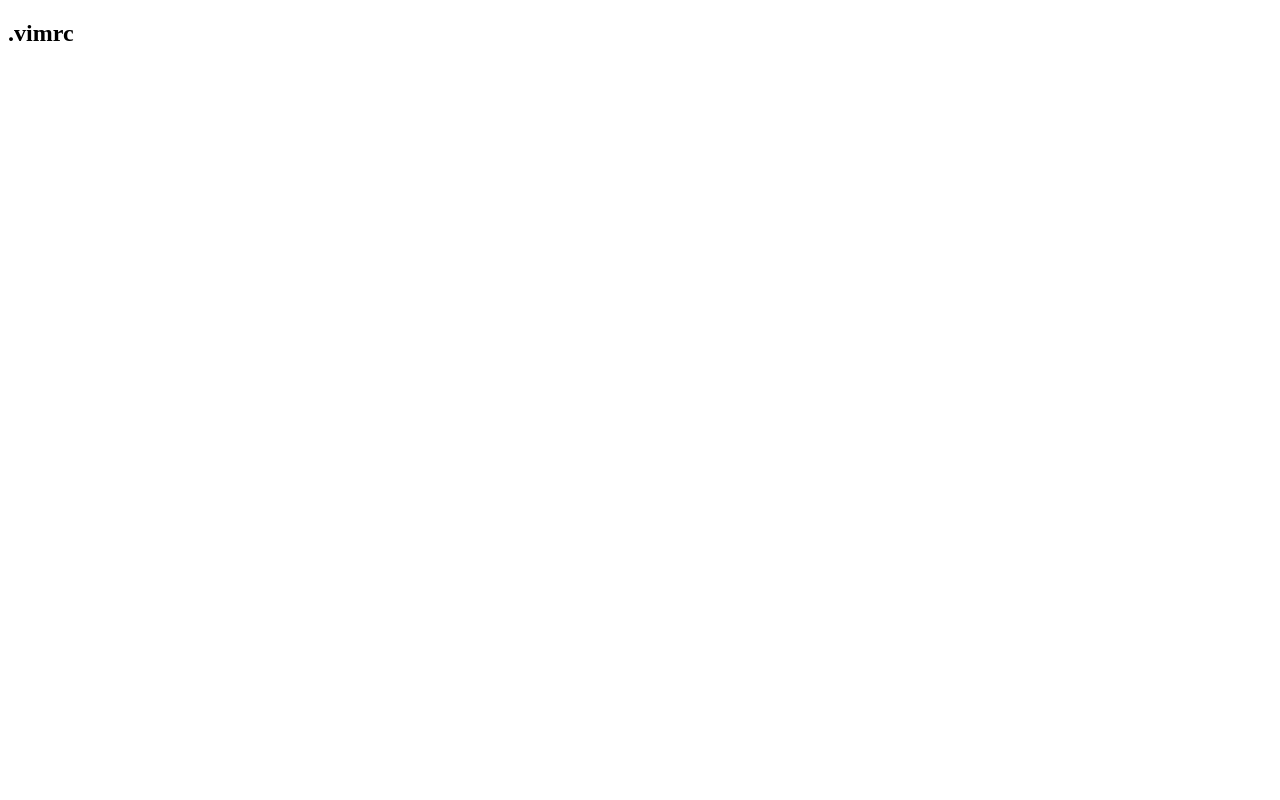
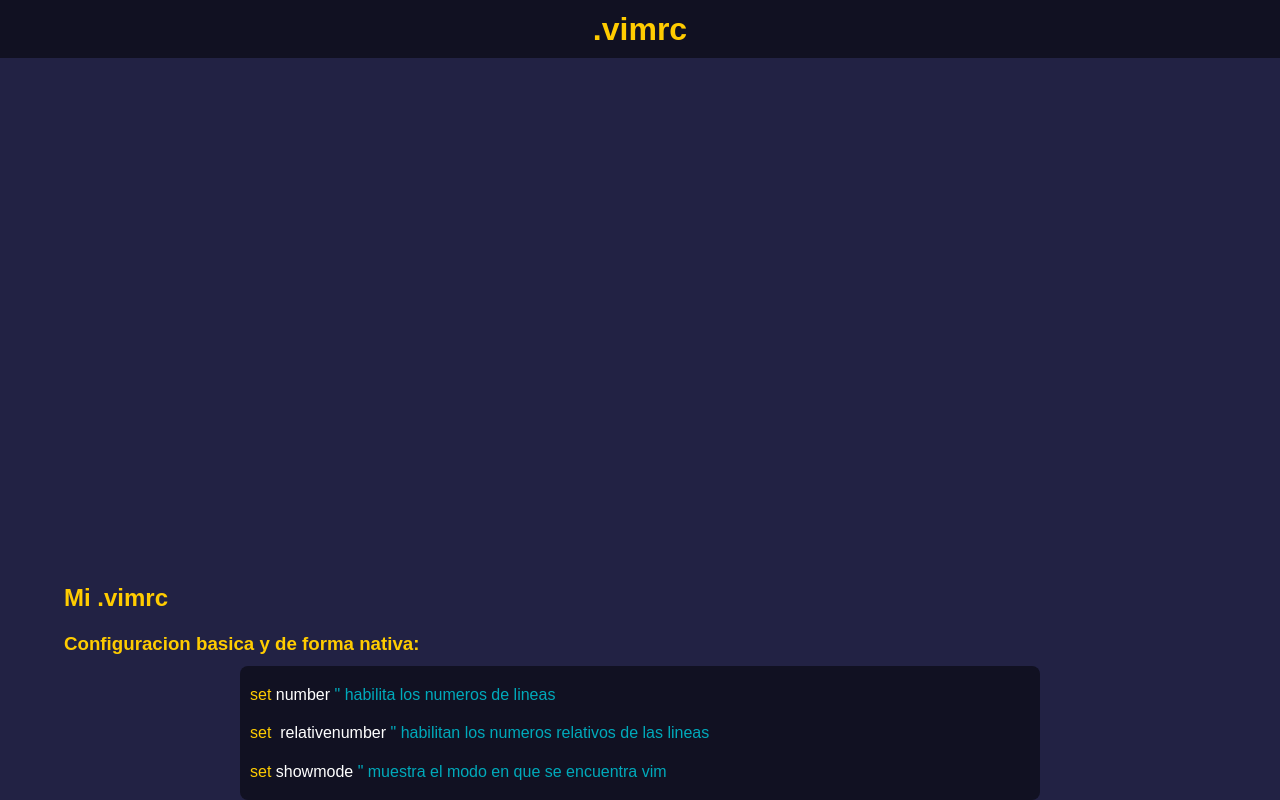
Before and after one commit to c0raje/vimrc, a plain HTML site: page index.html in a window 1280 px wide. Drawn offline with Linux system fonts and the light colour scheme.

Commit message:
modificados:     index.html 	modificados:     styles.css

```diff
--- a/index.html
+++ b/index.html
@@ -8,7 +8,22 @@
 </head>
 <body>
   <header>
-    <h2>.vimrc</h2>
+    <h1>.vimrc</h1>
   </header>
+  <main>
+    <section>
+      <h2>Mi .vimrc</h2>
+      <article>
+        <h3>Configuracion basica y de forma nativa:</h3>
+        <pre><code>
+<span class="amarillo">set </span>number <span class="azul">" habilita los numeros de lineas</span>
+
+<span class="amarillo">set </span> relativenumber<span class="azul"> " habilitan los numeros relativos de las lineas</span>
+
+<span class="amarillo">set </span>showmode <span class="azul">" muestra el modo en que se encuentra vim</span>
+        </code></pre>
+      </article>
+    </section>
+  </main>
 </body>
 </html>
--- a/styles.css
+++ b/styles.css
@@ -1 +1,84 @@
-body {}
+* {
+  font-family: sans-serif;
+  list-style: none;
+  text-decoration: none;
+  margin: 0;
+  padding: 0;
+  line-height: 1.2;
+  border: none;
+  box-sizing: border-box;
+}
+
+:root {
+  --font-size: 16px;
+}
+
+body {
+  background: #224;
+}
+
+header {
+  font-size: var(--font-size - 2px);
+}
+
+main {
+  font-size: var(--font-size - 4px);
+}
+
+footer {
+  font-size: var(--font-size - 6px);
+}
+
+h1, h2, h3, h4, h5, h6 {
+  color: #fc0;
+}
+
+pre {
+  overflow-x: scroll;
+  color: #fff;
+  width: 90%;
+  max-width: 800px;
+  margin: auto;
+  background: #112;
+  padding: 0px 10px;
+  border-radius: 8px;
+  .azul {
+    color: #0ab;
+  }
+  .amarillo {
+    color: #fc0;
+  }
+}
+
+body, main, section, article {
+  display: flex;
+  flex-direction: column;
+}
+
+body {
+  height: 100vh;
+  width: 100vw;
+  justify-content: space-between;
+}
+
+header {
+  display: flex;
+  flex-direction: row;
+}
+
+header {
+  justify-content: center;
+  padding: 10px 0px;
+  background: #112;
+}
+
+section {
+  gap: 20px;
+  overflow-y: scroll;
+  width: 90%;
+  margin: auto;
+}
+
+article {
+  gap: 10px;
+}
```
